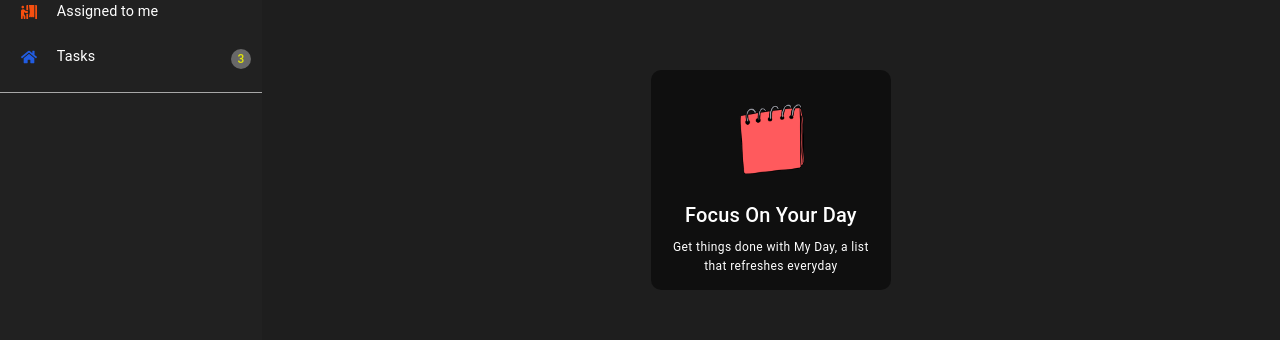
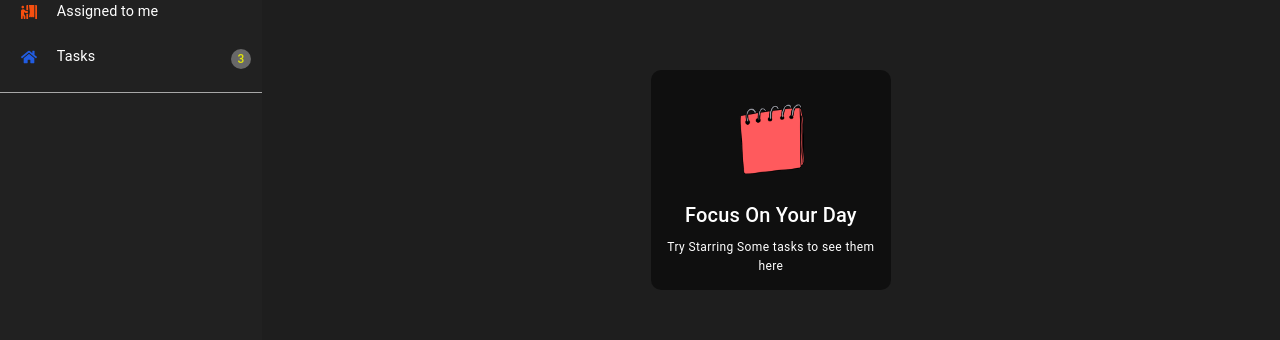
Before and after one commit to AdebayoIbrahim/Advance-react-to-do-list, a React (Create React App) app: page /important in a window 1280 px wide. Shown: the part 212-552 px from the top of the page. Built offline with nearby package versions, Linux system fonts and the light colour scheme.

Commit message:
added important tool tip

```diff
--- a/src/components/fastcontent.jsx
+++ b/src/components/fastcontent.jsx
@@ -29,5 +29,33 @@ function Tooltip() {
     </Box>
   );
 }
+function Importanttip() {
+  return (
+    <Box
+      sx={{
+        width: "15em",
+        padding: "1rem .8rem .8rem",
+        borderRadius: "10px",
+        background: "rgb(0 0 0 / .5)",
+        textAlign: "center",
+        lineHeight: "0 !important",
+      }}
+    >
+      <img
+        src={notebook}
+        alt="notebook"
+        width={80}
+        height={80}
+        style={{ marginBlock: ".8rem" }}
+      />
+      <Typography component="h1" pt={1} pb={1} fontSize={20} fontWeight={450}>
+        Focus On Your Day
+      </Typography>{" "}
+      <Typography variant="caption">
+        Try Starring Some tasks to see them here
+      </Typography>
+    </Box>
+  );
+}
 
-export default Tooltip;
+export { Tooltip, Importanttip };
--- a/src/components/layout/Main.jsx
+++ b/src/components/layout/Main.jsx
@@ -4,7 +4,7 @@ import { MoreVert } from "@mui/icons-material";
 import bg from "../assets/all-from-one-place.jpg";
 import { Month, Weeks } from "../../datearray.js";
 import Todoform from "../Form/Todoform";
-import Tooltip from "../fastcontent";
+import { Tooltip } from "../fastcontent";
 import TodoContext from "../../context/todoContext";
 import Todolists from "../Todos/Todolists";
 
--- a/src/pages/Important.jsx
+++ b/src/pages/Important.jsx
@@ -3,7 +3,7 @@ import { Typography, Box, Stack } from "@mui/material";
 import Body from "../components/shared/Body";
 import { MoreVert } from "@mui/icons-material";
 import { FaStar } from "react-icons/fa";
-import Tooltip from "../components/fastcontent";
+import { Importanttip } from "../components/fastcontent";
 import Todoform from "../components/Form/Todoform";
 import TodoContext from "../context/todoContext";
 function Important() {
@@ -25,7 +25,7 @@ function Important() {
       </Box>
       {important.length <= 0 && (
         <Box sx={{ alignSelf: "center" }}>
-          <Tooltip />
+          <Importanttip />
         </Box>
       )}
       <Box>
```
